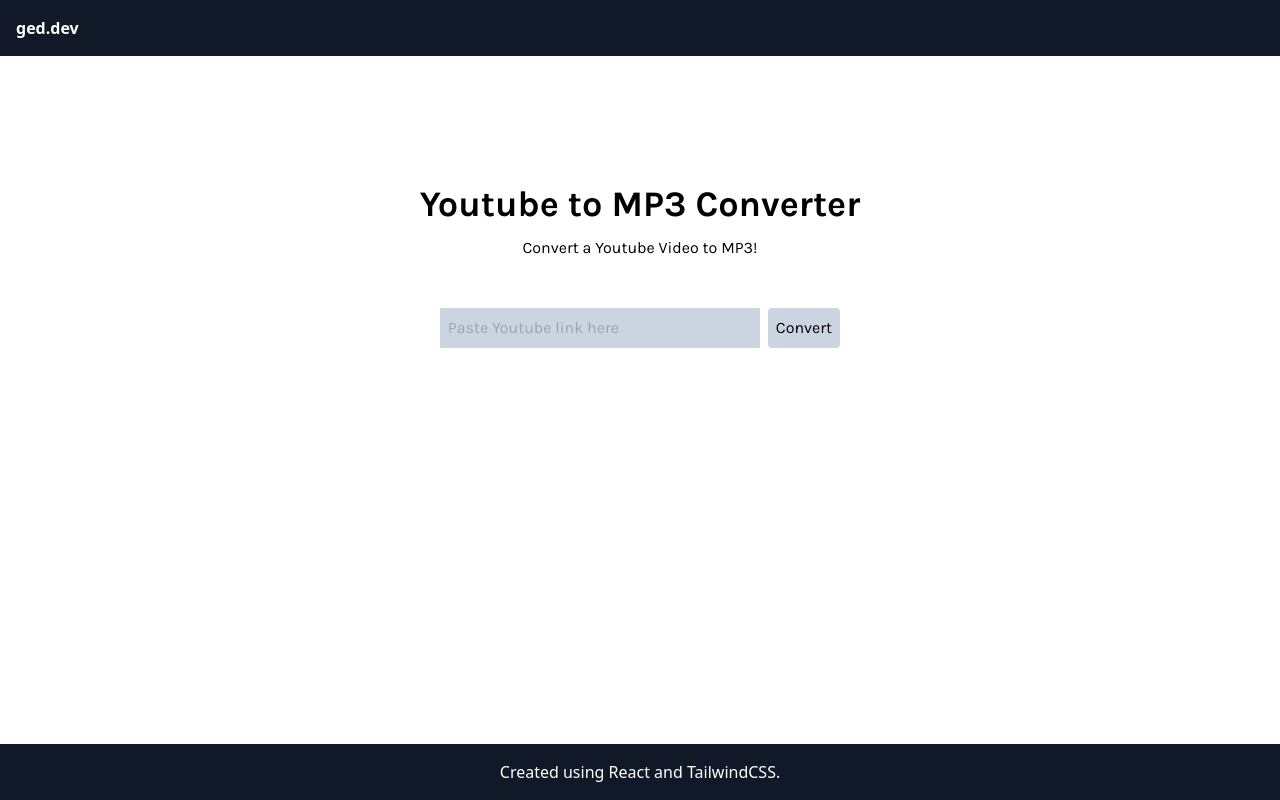
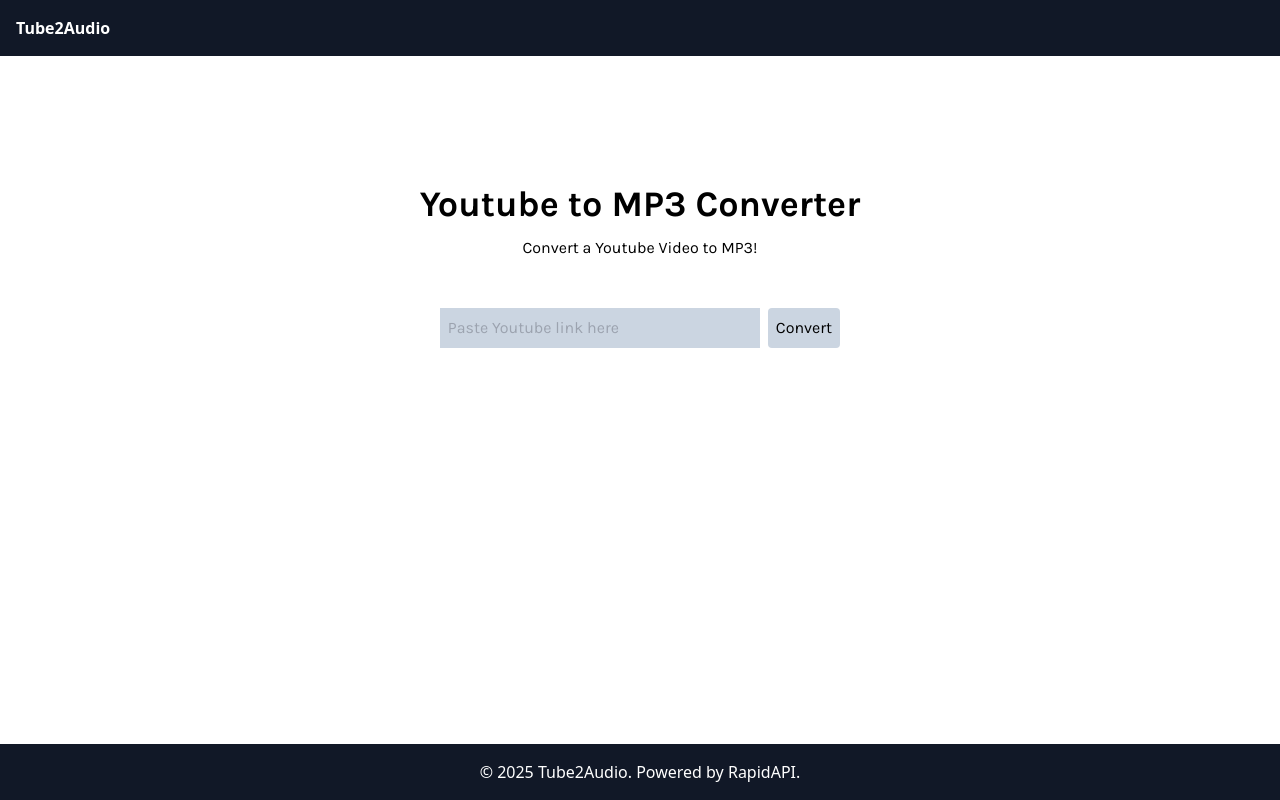
Before and after one commit to gerardnicolas/yt-to-mp3-converter, a React (Vite) app: page / in a window 1280 px wide. Built offline with nearby package versions, Linux system fonts and the light colour scheme.

Commit message:
update utils, header and footer

```diff
--- a/src/App.jsx
+++ b/src/App.jsx
@@ -33,7 +33,9 @@ function App() {
           setErrorDisplay('');
         } else {
           console.log(`Error: ${res.data.msg}`);
-          setErrorDisplay(`Oops! It looks like our servers are currently experiencing issues. Please try again later.`);
+          setErrorDisplay(
+            `Oops! It looks like our servers are currently experiencing issues. Please try again later.`
+          );
           setSongTitle('');
           setUrlResult('');
         }
--- a/src/components/Footer.jsx
+++ b/src/components/Footer.jsx
@@ -3,7 +3,7 @@ import React from 'react'
 const Footer = () => {
   return (
     <div className="fixed left-0 bottom-0 w-full p-4 text-white bg-gray-900 flex justify-center">
-        <p>Created using React and TailwindCSS.</p>
+        <p>© 2025 Tube2Audio. Powered by <a href='https://rapidapi.com/hub' target='_blank' rel='noreferrer'>RapidAPI.</a></p>
     </div>
   )
 }
--- a/src/components/Header.jsx
+++ b/src/components/Header.jsx
@@ -3,7 +3,7 @@ import React from 'react'
 const Header = () => {
     return (
         <div className='p-4 text-white bg-gray-900 font-semibold'>
-            ged.dev
+            Tube2Audio
         </div>
     )
 }
--- a/src/utils.jsx
+++ b/src/utils.jsx
@@ -5,6 +5,7 @@
 // }
 
 export function youtube_parser(url) {
-    var regExp = /((http|https)\:\/\/)?(?:[0-9A-Z-]+\.)?(?:youtu\.be\/|youtube(?:-nocookie)?\.com\S*[^\w\s-])([\w-]{11})(?=[^\w-]|$)(?![?=&+%\w.-]*(?:['"][^<>]*>|<\/a>))[?=&+%\w.-]*/ig;
-    return (url.match(regExp)) ? RegExp.$3 : false;
+  var regExp =
+    /((http|https)\:\/\/)?(?:[0-9A-Z-]+\.)?(?:youtu\.be\/|youtube(?:-nocookie)?\.com\S*[^\w\s-])([\w-]{11})(?=[^\w-]|$)(?![?=&+%\w.-]*(?:['"][^<>]*>|<\/a>))[?=&+%\w.-]*/gi;
+  return url.match(regExp) ? RegExp.$3 : false;
 }
```
